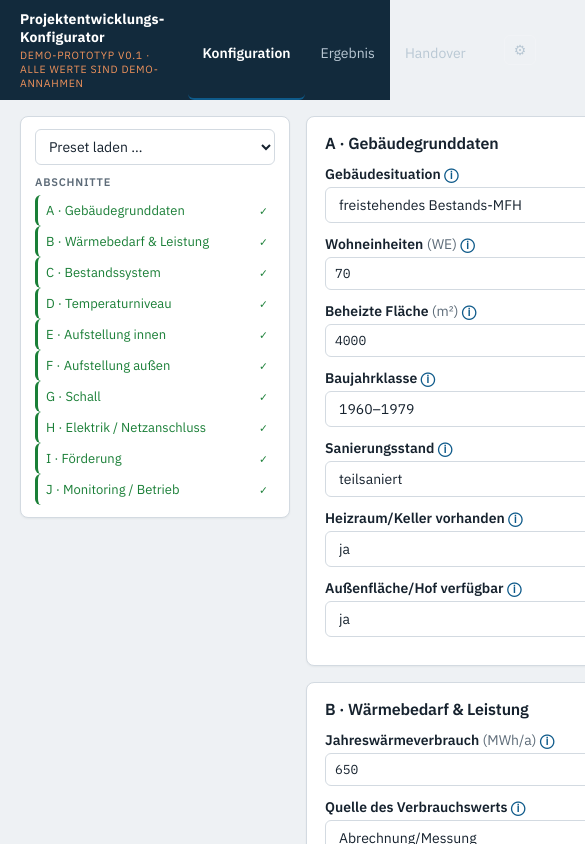
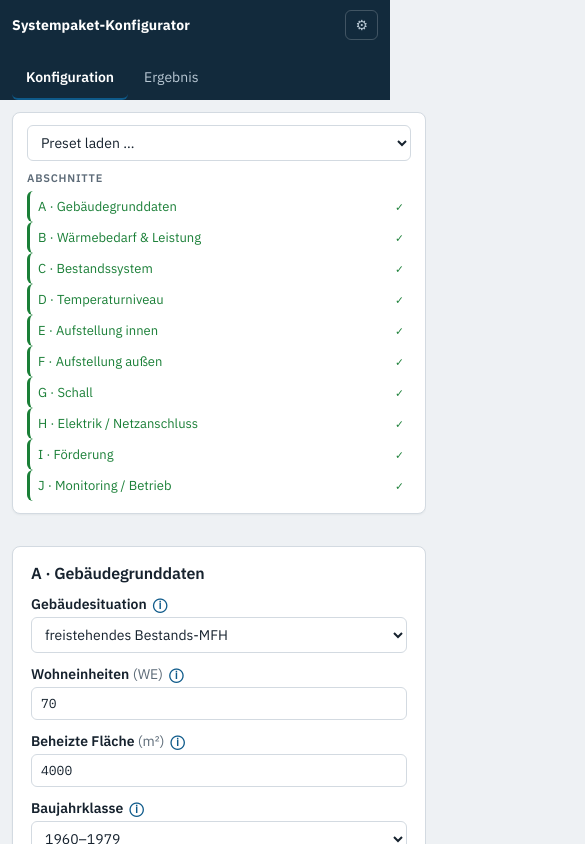
Before and after one commit to johakunath/SysKon, a React (Vite) app: page / in a window 390 px wide. Shown: the top 844 px of the page, 585 px wide, since content can reach past the window. Built offline with nearby package versions, Linux system fonts and the light colour scheme.

Commit message:
Add structured backlog and demo-safe UI fixes

```diff
--- a/src/App.jsx
+++ b/src/App.jsx
@@ -4,14 +4,12 @@ import { PRESETS, DEFAULT_PRESET_ID } from './data/presets.js'
 import { berechne } from './logic/engine.js'
 import Konfiguration from './screens/Konfiguration.jsx'
 import Ergebnis from './screens/Ergebnis.jsx'
-import Handover from './screens/Handover.jsx'
 import Annahmen from './screens/Annahmen.jsx'
 import Testfaelle from './screens/Testfaelle.jsx'
 
 const MAIN_SCREENS = [
   ['konfiguration', 'Konfiguration'],
   ['ergebnis', 'Ergebnis'],
-  ['handover', 'Handover'],
 ]
 const ADMIN_SCREENS = [
   ['annahmen', 'Annahmen & Regeln'],
@@ -36,8 +34,7 @@ export default function App() {
     <div className="app">
       <header className="topbar no-print">
         <div className="brand">
-          <strong>Projektentwicklungs-Konfigurator</strong>
-          <span className="badge demo">Demo-Prototyp v0.1 · alle Werte sind Demo-Annahmen</span>
+          <strong>Systempaket-Konfigurator</strong>
         </div>
         <nav className="tabs">
           {visibleScreens.map(([id, label]) => (
@@ -60,7 +57,6 @@ export default function App() {
 
       {screen === 'konfiguration' && <Konfiguration {...props} />}
       {screen === 'ergebnis' && <Ergebnis {...props} />}
-      {screen === 'handover' && <Handover {...props} />}
       {screen === 'annahmen' && <Annahmen {...props} />}
       {screen === 'testfaelle' && <Testfaelle {...props} />}
 
--- a/src/screens/Konfiguration.jsx
+++ b/src/screens/Konfiguration.jsx
@@ -1,8 +1,40 @@
-import React from 'react'
+import React, { useEffect, useRef, useState } from 'react'
 import { SEKTIONEN } from '../data/fragen.js'
 import { PRESETS } from '../data/presets.js'
 import { pruefeBedingung, STATUS_LABEL } from '../logic/engine.js'
 import { euro, num, VARIANTEN_NAME } from './format.js'
+
+function Tooltip({ text }) {
+  const [offen, setOffen] = useState(false)
+  const ref = useRef(null)
+
+  useEffect(() => {
+    if (!offen) return undefined
+    const schliesseBeiAussenklick = (event) => {
+      if (!ref.current?.contains(event.target)) setOffen(false)
+    }
+    document.addEventListener('pointerdown', schliesseBeiAussenklick)
+    return () => document.removeEventListener('pointerdown', schliesseBeiAussenklick)
+  }, [offen])
+
+  return (
+    <span className="tooltip-wrap" ref={ref}>
+      <button
+        type="button"
+        className={`tooltip${offen ? ' offen' : ''}`}
+        aria-label="Hilfetext anzeigen"
+        aria-expanded={offen}
+        onClick={() => setOffen(v => !v)}
+        onBlur={(event) => {
+          if (!event.currentTarget.parentElement?.contains(event.relatedTarget)) setOffen(false)
+        }}
+      >
+        ⓘ
+      </button>
+      <span className="tooltip-text" role="tooltip">{text}</span>
+    </span>
+  )
+}
 
 function Frage({ frage, wert, onChange, gesperrt }) {
   const invalide = frage.typ === 'zahl' && wert !== undefined && wert !== '' && (
@@ -16,7 +48,7 @@ function Frage({ frage, wert, onChange, gesperrt }) {
         <span className="frage-label">
           {frage.label}
           {frage.einheit ? <span className="einheit"> ({frage.einheit})</span> : null}
-          {frage.tooltip ? <span className="tooltip" title={frage.tooltip}> ⓘ</span> : null}
+          {frage.tooltip ? <Tooltip text={frage.tooltip} /> : null}
         </span>
         {frage.typ === 'zahl' ? (
           <input
@@ -158,7 +190,7 @@ export default function Konfiguration({ eingaben, setEingaben, annahmen, ergebni
               <h4>Hinweise ({ergebnis.warnungen.length})</h4>
               <ul className="warnliste">
                 {ergebnis.warnungen.slice(0, 4).map((w, i) => <li key={i}>{w.regelId}: {w.text}</li>)}
-                {ergebnis.warnungen.length > 4 && <li>… alle im <a onClick={() => setScreen('handover')}>Handover</a></li>}
+                {ergebnis.warnungen.length > 4 && <li>… alle im <a onClick={() => setScreen('ergebnis')}>Ergebnis</a></li>}
               </ul>
             </>
           )}
--- a/src/styles.css
+++ b/src/styles.css
@@ -57,21 +57,22 @@ body {
   font-size: 14px;
 }
 
-.app { min-height: 100vh; display: flex; flex-direction: column; }
+.app { min-height: 100vh; display: flex; flex-direction: column; width: 100%; min-width: 0; }
 
 /* Kopfzeile: dunkles Stahlblau, aktive Reiter mit Signal-Unterstrich */
 .topbar {
   display: flex; align-items: center; gap: 24px;
+  width: 100%; max-width: 100vw; min-width: 0;
   padding: 10px 20px 0; background: var(--topbar); color: #fff;
   position: sticky; top: 0; z-index: 10;
 }
-.brand { display: flex; flex-direction: column; gap: 2px; padding-bottom: 10px; }
+.brand { display: flex; flex-direction: column; gap: 2px; padding-bottom: 10px; flex: none; min-width: 0; }
 .brand strong { letter-spacing: 0.01em; }
 .badge.demo {
   font-size: 10.5px; color: var(--signal-hell);
   text-transform: uppercase; letter-spacing: 0.07em;
 }
-.tabs { display: flex; gap: 2px; flex: 1; align-self: stretch; }
+.tabs { display: flex; gap: 2px; flex: 1; align-self: stretch; min-width: 0; overflow-x: auto; }
 .tab {
   background: transparent; color: var(--topbar-text); border: none;
   border-bottom: 2px solid transparent;
@@ -158,7 +159,24 @@ body {
 .frage label { display: flex; flex-direction: column; gap: 4px; }
 .frage-label { font-weight: 600; }
 .einheit { color: var(--muted); font-weight: 400; }
-.tooltip { cursor: help; color: var(--akzent); }
+.tooltip-wrap { position: relative; display: inline-flex; align-items: center; margin-left: 4px; }
+.tooltip {
+  appearance: none; border: 0; background: transparent; color: var(--akzent);
+  padding: 0 2px; line-height: 1; cursor: pointer; font: inherit;
+}
+.tooltip:hover, .tooltip:focus-visible, .tooltip.offen { color: var(--akzent-tief); }
+.tooltip-text {
+  position: absolute; left: 50%; bottom: calc(100% + 8px); transform: translateX(-50%);
+  z-index: 20; width: min(280px, calc(100vw - 32px)); padding: 8px 10px;
+  border: 1px solid var(--rand-stark); border-radius: var(--radius-klein);
+  background: #fff; box-shadow: var(--schatten); color: var(--text); font-size: 12px; font-weight: 400;
+  opacity: 0; pointer-events: none; transition: opacity var(--t);
+}
+.tooltip-text::after {
+  content: ''; position: absolute; left: 50%; top: 100%; transform: translateX(-50%);
+  border: 6px solid transparent; border-top-color: #fff;
+}
+.tooltip:hover + .tooltip-text, .tooltip:focus-visible + .tooltip-text, .tooltip.offen + .tooltip-text { opacity: 1; }
 input, select {
   padding: 7px 9px; border: 1px solid var(--rand); border-radius: var(--radius-klein);
   font: inherit; background: #fff; max-width: 420px; color: var(--text);
@@ -295,6 +313,20 @@ details summary:hover { color: var(--akzent); }
 
 .fussnote { padding: 10px 20px 18px; color: var(--muted); font-size: 12px; }
 
+
+@media (max-width: 900px) {
+  .topbar { flex-wrap: wrap; gap: 8px 12px; padding: 10px 12px 0; }
+  .brand { width: calc(100% - 48px); }
+  .tabs { order: 3; flex-basis: 100%; align-self: auto; }
+  .tab { white-space: nowrap; }
+  .admin-toggle { margin-left: auto; }
+  .drei-spalten { grid-template-columns: 1fr; padding: 12px; }
+  .seite { padding: 12px; }
+  .live { position: static; }
+  .tooltip-text { left: auto; right: 0; transform: none; }
+  .tooltip-text::after { left: auto; right: 8px; transform: none; }
+}
+
 /* Bewegung respektiert Systemeinstellung */
 @media (prefers-reduced-motion: reduce) {
   *, *::before, *::after { animation: none !important; transition: none !important; }
```
Also changed, not shown: 2 other files (tests, documents, lock files or other folders).
